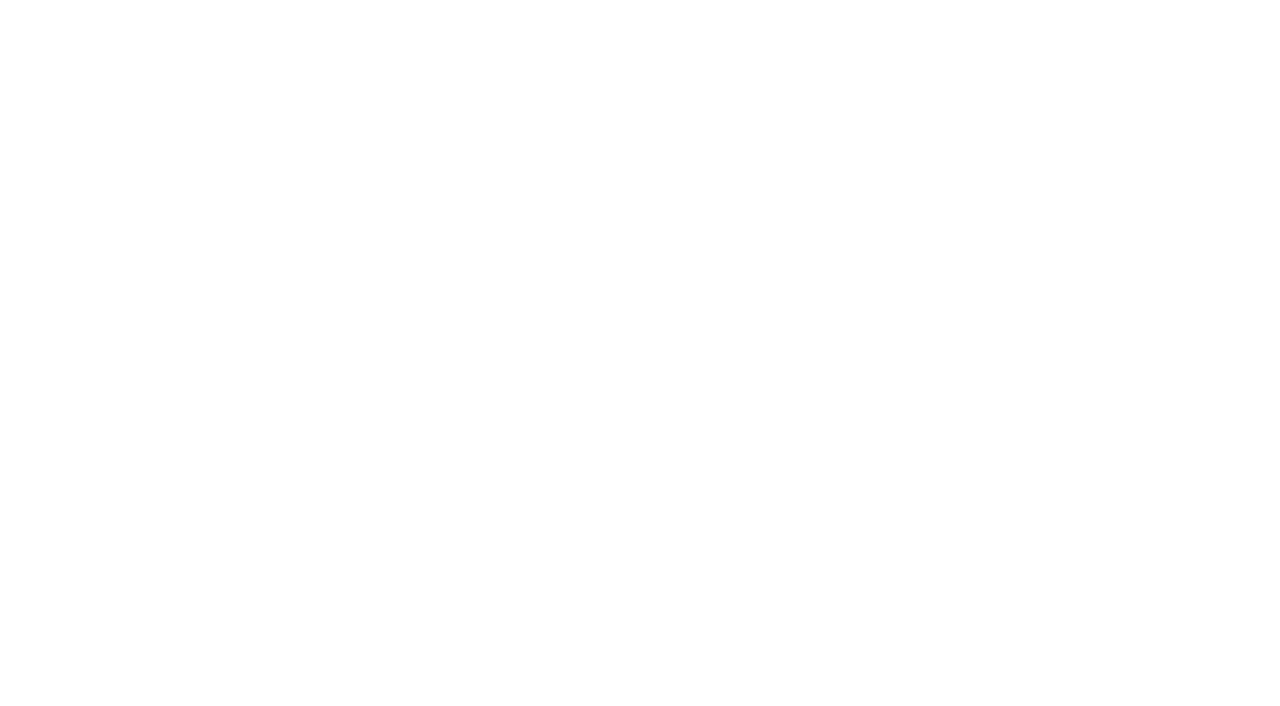
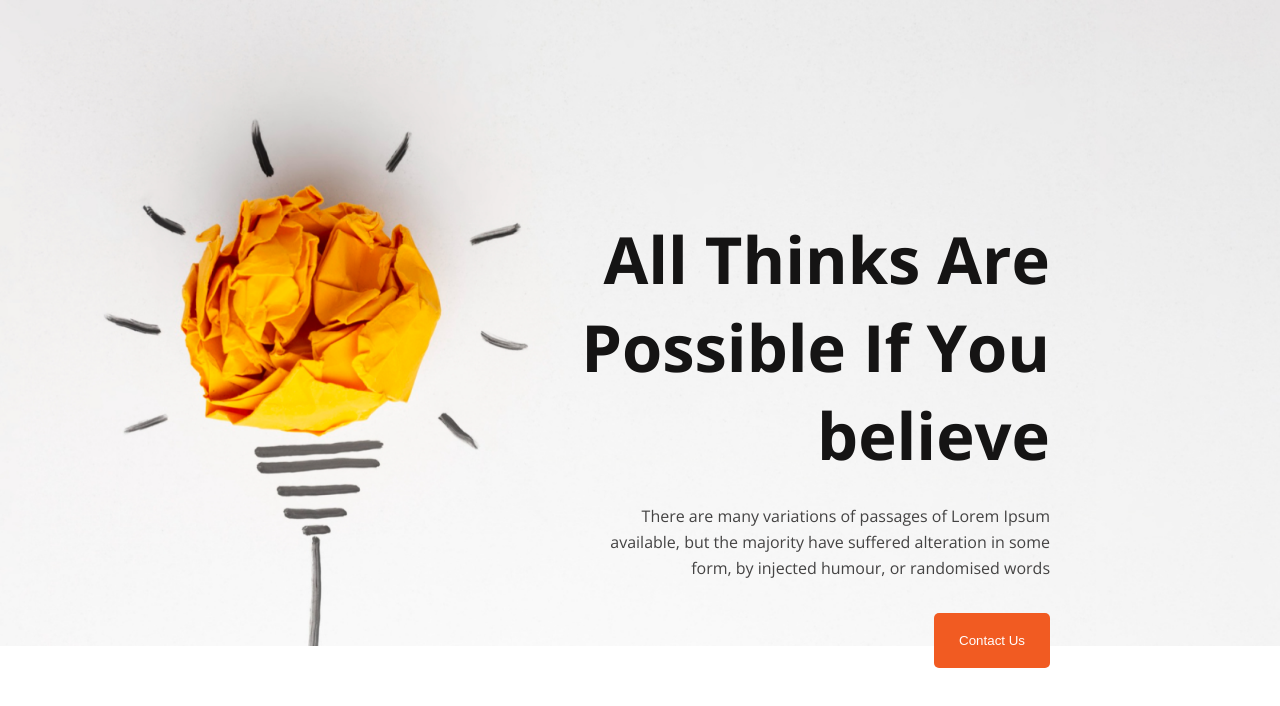
Before and after one commit to Surid-Chakma/new-year-new-me-project, a plain HTML site: page index.html in a window 1280 px wide. Drawn offline with nearby package versions, Linux system fonts and the light colour scheme.

Commit message:
banner is created

```diff
--- a/index.html
+++ b/index.html
@@ -1,14 +1,36 @@
 <!DOCTYPE html>
 <html lang="en">
-<head>
-    <meta charset="UTF-8">
-    <meta name="viewport" content="width=device-width, initial-scale=1.0">
+  <head>
+    <meta charset="UTF-8" />
+    <meta name="viewport" content="width=device-width, initial-scale=1.0" />
     <title>New year New me</title>
-    <link rel="stylesheet" href="style.css">
-</head>
-<body>
-    <header></header>
+    <link rel="stylesheet" href="style.css" />
+    <link rel="preconnect" href="https://fonts.googleapis.com" />
+    <link rel="preconnect" href="https://fonts.gstatic.com" crossorigin />
+    <link
+      href="https://fonts.googleapis.com/css2?family=Open+Sans:wght@400;700;800&display=swap"
+      rel="stylesheet"
+    />
+  </head>
+  <body>
+    <header>
+      <div class="banner">
+        <div class="banner-container">
+          <h1 class="banner-title">
+            All Thinks Are <br />
+            Possible If You <br />
+            believe
+          </h1>
+          <p class="banner-description">
+            There are many variations of passages of Lorem Ipsum <br> available, but
+            the majority have suffered alteration in some <br>form, by injected
+            humour, or randomised words
+          </p>
+          <button class="contact-btn">Contact Us</button>
+        </div>
+      </div>
+    </header>
     <main></main>
     <footer></footer>
-</body>
+  </body>
 </html>
--- a/style.css
+++ b/style.css
@@ -0,0 +1,38 @@
+* {
+  margin: 0;
+  padding: 0;
+}
+body {
+  font-family: "Open Sans", sans-serif;
+}
+.banner {
+  background-image: url("./images/banner/banner1.png");
+  height: 100vh;
+  text-align: right;
+  background-repeat: no-repeat;
+  background-size: contain;
+  padding-top: 215px;
+  padding-right: 230px;
+  padding-bottom: 165px;
+}
+.banner-title {
+  color: #151414;
+  font-size: 65px;
+  font-weight: 700;
+  margin-bottom: 24px;
+}
+.banner-description {
+  text-align: right;
+  color: #444343;
+  font-size: 16px;
+  font-weight: 400;
+  line-height: 26px;
+  margin-bottom: 32px;
+}
+.contact-btn {
+  border-radius: 5px;
+  background: #f15b22;
+  color: white;
+  padding: 20px 25px;
+  border: none;
+}
```
